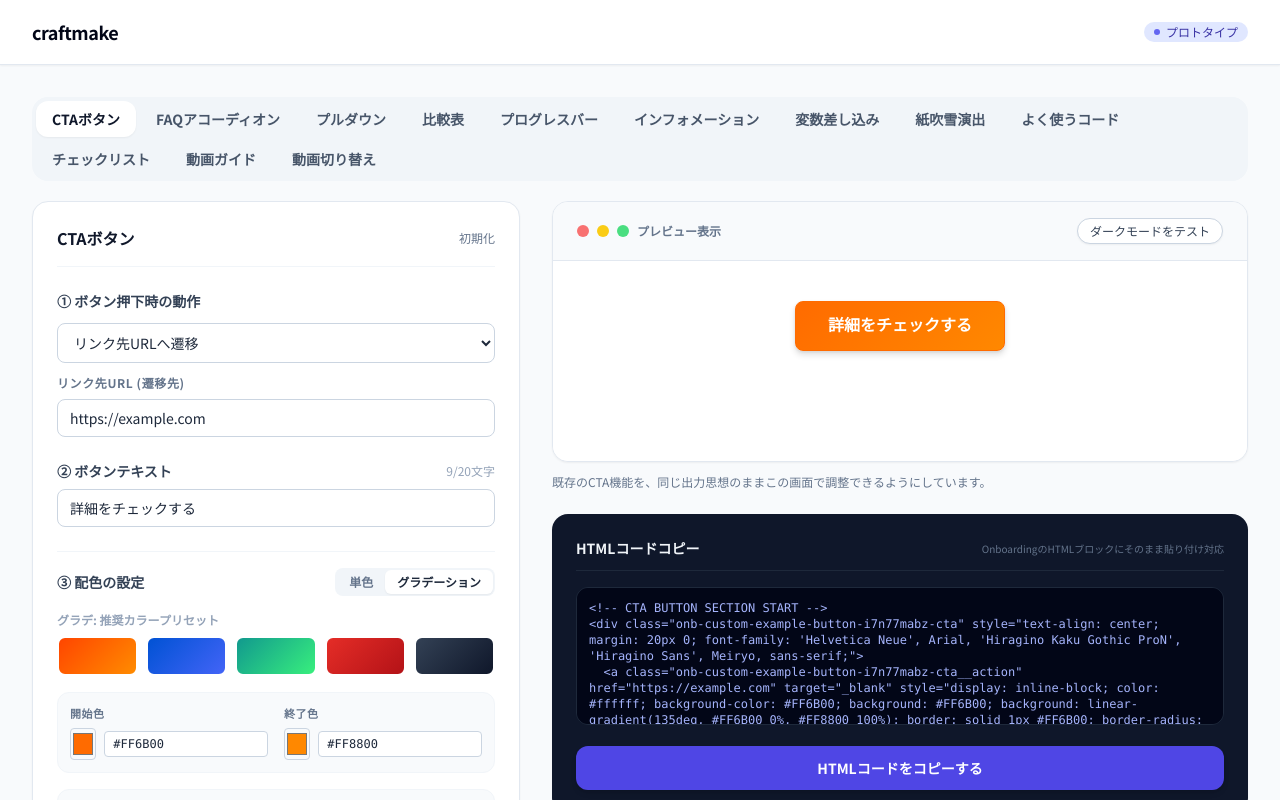
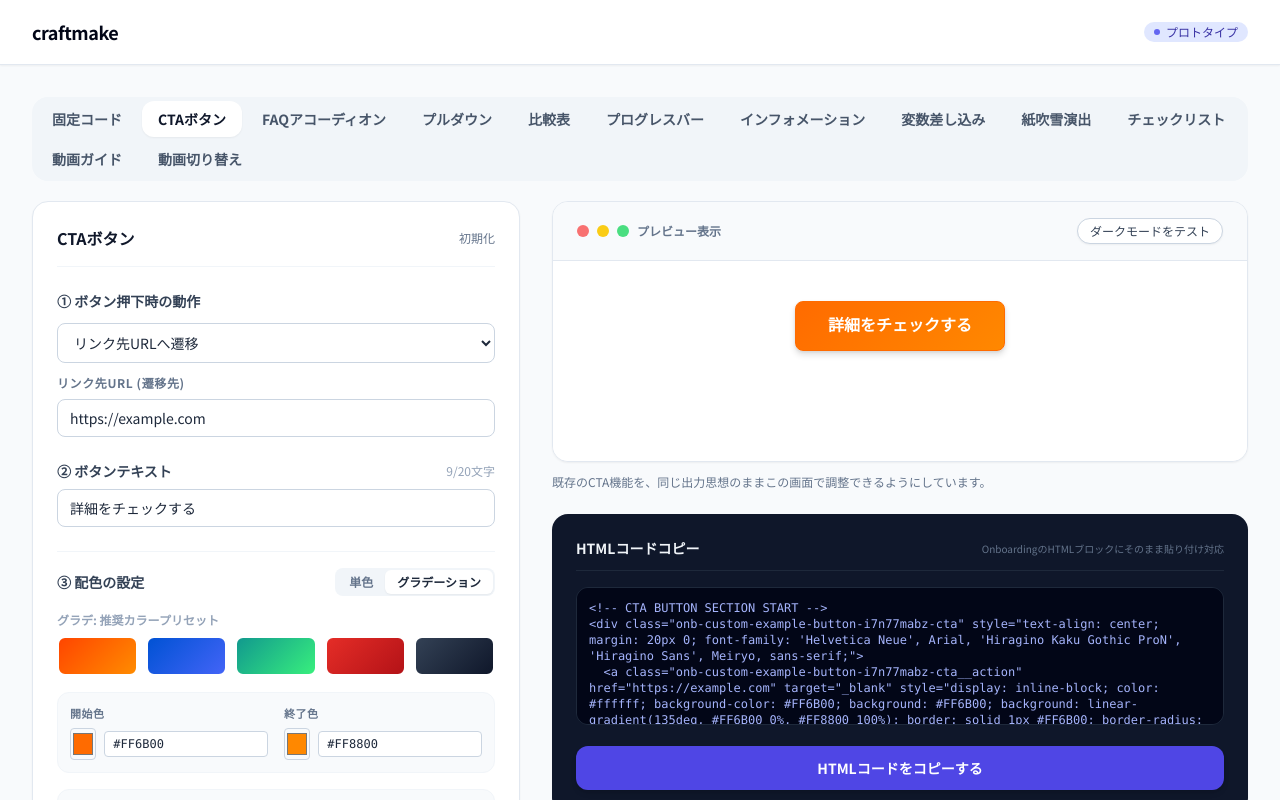
Before and after one commit to 0321fuji/CraftBase, a React (Vite) app in the folder react-app/: page / in a window 1280 px wide. Shown: the top 800 px of the page. Built offline with nearby package versions, Linux system fonts and the light colour scheme.

Commit message:
Reorder snippet tab near CTA

```diff
--- a/react-app/src/App.js
+++ b/react-app/src/App.js
@@ -16,6 +16,7 @@ import { SnippetSection } from './features/snippets/SnippetSection.js';
 import { SectionCard } from './components/ui/SectionCard.js';
 
 const tabs = [
+  { id: 'snippets', label: '固定コード' },
   { id: 'cta', label: 'CTAボタン' },
   { id: 'faq', label: 'FAQアコーディオン' },
   { id: 'pulldown', label: 'プルダウン' },
@@ -24,7 +25,6 @@ const tabs = [
   { id: 'information', label: 'インフォメーション' },
   { id: 'variable-insert', label: '変数差し込み' },
   { id: 'confetti', label: '紙吹雪演出' },
-  { id: 'snippets', label: 'よく使うコード' },
   { id: 'checklist', label: 'チェックリスト' },
   { id: 'video', label: '動画ガイド' },
   { id: 'video-switcher', label: '動画切り替え' }
```
